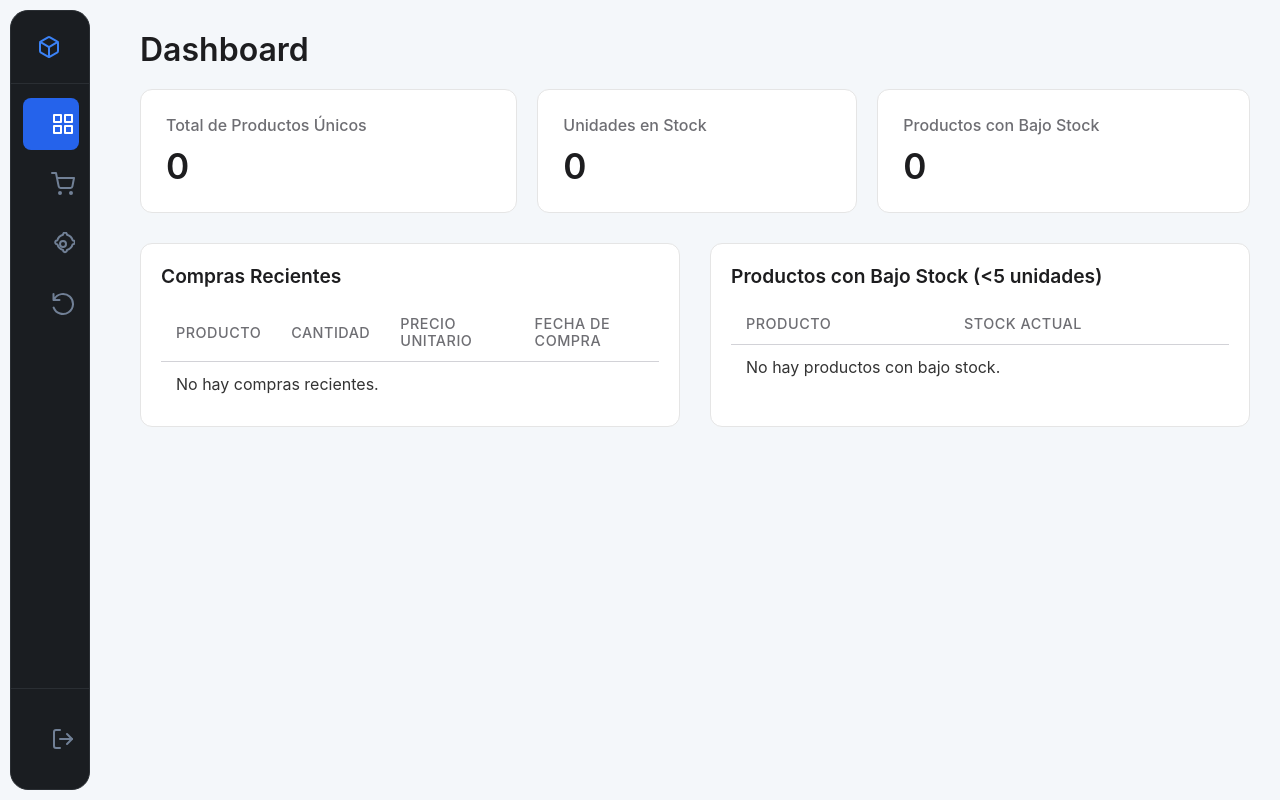
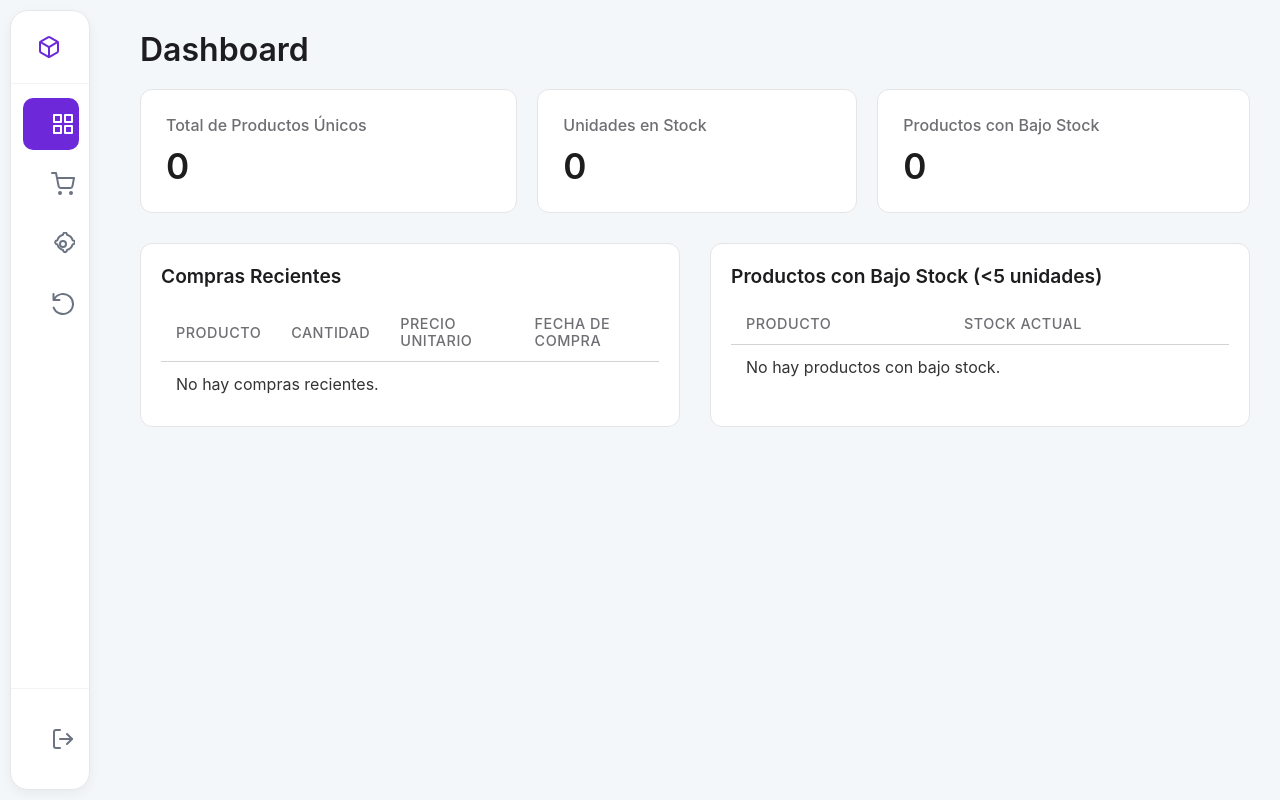
Before and after one commit to Codearlo/sis_inv, a PHP site: page /dashboard.php in a window 1280 px wide. Run offline with PHP 8.4, Linux system fonts and the light colour scheme; the visitor is signed in with stand-in values (Sample User, id 1); data that the repository does not hold is empty.

Commit message:
Subiendo los archivos

```diff
--- a/public/parts/sidebar.php
+++ b/public/parts/sidebar.php
@@ -1,15 +1,16 @@
 <style>
-    /* Estilos encapsulados para el Sidebar Flotante - Tema Oscuro */
+    /* Estilos encapsulados para el Sidebar Flotante - Tema Claro */
     .sidebar {
         width: 80px; /* Ancho encogido */
-        height: calc(100vh - 20px); /* Altura ajustada para el margen */
+        height: calc(100vh - 20px);
         position: fixed;
-        top: 10px; /* Margen superior para el efecto flotante */
-        left: 10px; /* Margen izquierdo para el efecto flotante */
+        top: 10px;
+        left: 10px;
 
-        background-color: #1A1D21; /* Fondo oscuro del sidebar */
-        border-radius: 18px; /* Bordes redondeados */
-        border: 1px solid #2A2E33;
+        background-color: #FFFFFF; /* Fondo blanco */
+        border-radius: 18px;
+        border: 1px solid #E5E7EB; /* Borde gris claro */
+        box-shadow: 0 4px 12px rgba(0, 0, 0, 0.05); /* Sombra suave para flotar */
 
         display: flex;
         flex-direction: column;
@@ -20,7 +21,7 @@
     }
 
     .sidebar:hover {
-        width: 280px; /* Ancho expandido */
+        width: 280px;
     }
 
     .sidebar-header {
@@ -30,11 +31,11 @@
         min-height: 70px;
         font-size: 1.2rem;
         font-weight: 600;
-        color: #FFFFFF;
+        color: #111827; /* Texto oscuro */
     }
 
     .sidebar-header .sidebar-icon {
-        color: #3B82F6; /* Azul brillante para el logo */
+        color: #6D28D9; /* Morado para el logo */
     }
 
     .sidebar-nav {
@@ -42,35 +43,39 @@
         display: flex;
         flex-direction: column;
         padding: 10px 0;
-        border-top: 1px solid #2A2E33;
+        border-top: 1px solid #F3F4F6; /* Separador muy sutil */
     }
 
     .sidebar .nav-item {
         display: flex;
         align-items: center;
         text-decoration: none;
-        color: #A0AEC0; /* Texto gris claro */
+        color: #4B5563; /* Texto gris oscuro */
         padding: 14px 28px;
         margin: 4px 12px;
-        border-radius: 8px;
+        border-radius: 10px; /* Bordes más suaves */
         font-weight: 500;
         transition: background-color 0.2s ease-in-out, color 0.2s ease-in-out;
     }
 
     .sidebar .nav-item:hover {
-        background-color: #252A2F;
-        color: #FFFFFF; /* Texto blanco al pasar el cursor */
+        background-color: #F5F3FF; /* Fondo morado muy claro */
+        color: #5B21B6; /* Morado oscuro al pasar el cursor */
     }
 
     .sidebar .nav-item.active {
-        background-color: #2563EB; /* Azul más intenso para el activo */
+        background-color: #6D28D9; /* Morado principal para el activo */
         color: #FFFFFF;
         font-weight: 600;
     }
 
+    /* Para que el ícono activo y en hover se vea bien */
     .sidebar .nav-item.active .sidebar-icon,
     .sidebar .nav-item.active:hover .sidebar-icon {
         color: #FFFFFF;
+    }
+    .sidebar .nav-item:hover .sidebar-icon {
+        color: #5B21B6;
     }
 
     .sidebar-icon {
@@ -79,7 +84,7 @@
         justify-content: center;
         min-width: 24px;
         margin-right: 22px;
-        color: #718096; /* Color de íconos */
+        color: #6B7280;
         transition: color 0.2s ease-in-out;
     }
 
@@ -94,8 +99,21 @@
 
     .sidebar-footer {
         padding: 20px 0;
-        border-top: 1px solid #2A2E33;
+        border-top: 1px solid #F3F4F6;
     }
+
+    /* Estilos específicos para Cerrar Sesión */
+    .sidebar .logout-item {
+        color: #EF4444; /* Rojo bajito */
+    }
+    .sidebar .logout-item:hover {
+        background-color: #FEE2E2; /* Fondo rojo muy claro */
+        color: #B91C1C; /* Rojo fuerte */
+    }
+    .sidebar .logout-item:hover .sidebar-icon {
+        color: #B91C1C; /* Ícono en rojo fuerte */
+    }
+
 </style>
 
 <div class="sidebar">
@@ -132,7 +150,7 @@
         </a>
     </nav>
     <div class="sidebar-footer">
-        <a href="logout.php" class="nav-item">
+        <a href="logout.php" class="nav-item logout-item">
             <span class="sidebar-icon">
                 <svg xmlns="http://www.w3.org/2000/svg" width="24" height="24" viewBox="0 0 24 24" fill="none" stroke="currentColor" stroke-width="2" stroke-linecap="round" stroke-linejoin="round"><path d="M9 21H5a2 2 0 0 1-2-2V5a2 2 0 0 1 2-2h4"></path><polyline points="16 17 21 12 16 7"></polyline><line x1="21" y1="12" x2="9" y2="12"></line></svg>
             </span>
```
